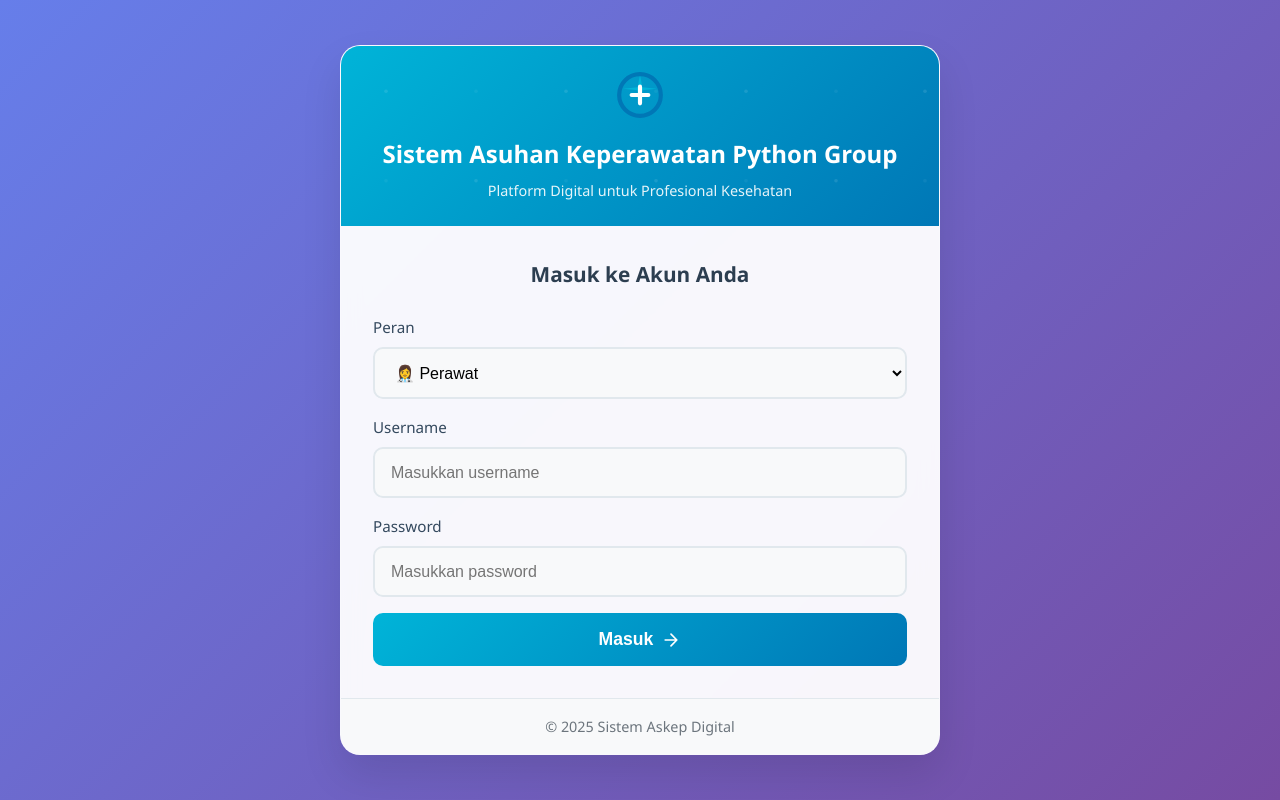
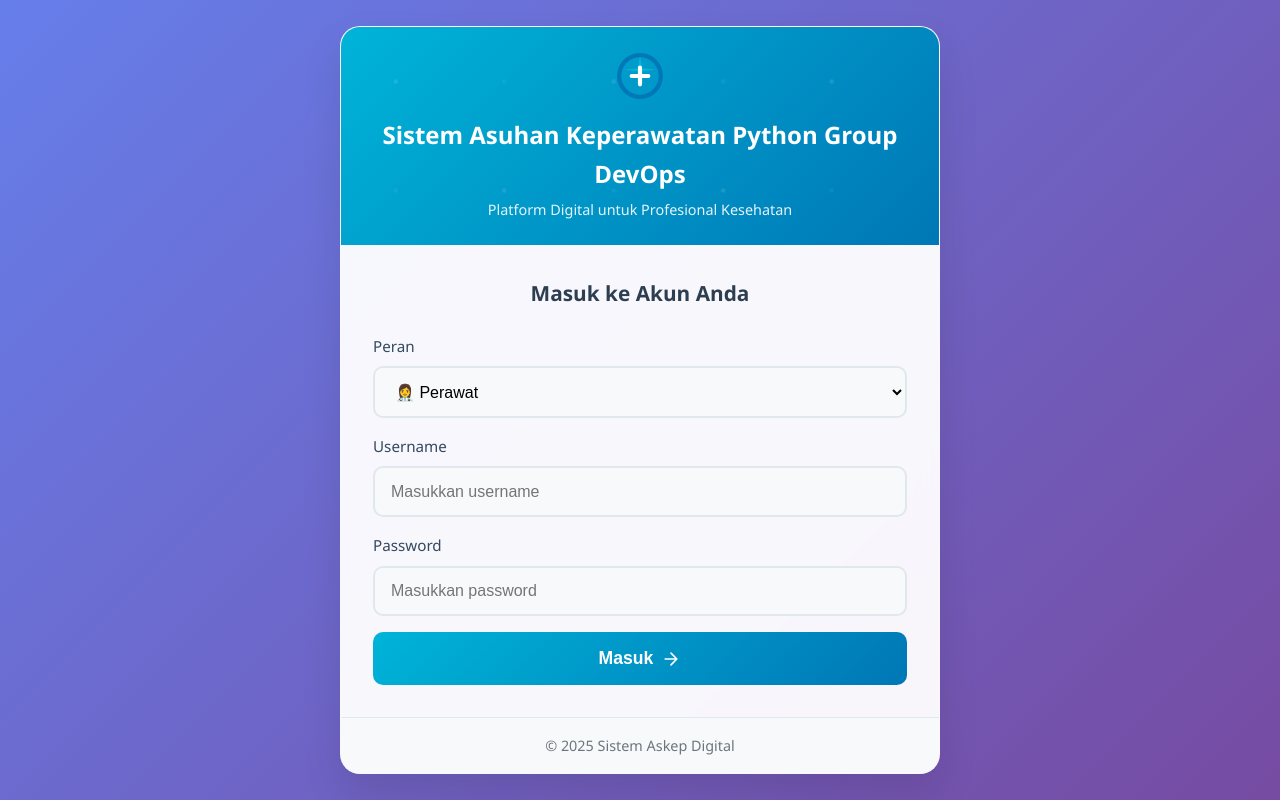
Before and after one commit to sergiopoli77/Sistem_Askep, a React (Create React App) app in the folder frontend/: page / in a window 1280 px wide. Built offline with nearby package versions, Linux system fonts and the light colour scheme.

Commit message:
tes ci/cd 4

```diff
--- a/frontend/src/pages/login.js
+++ b/frontend/src/pages/login.js
@@ -28,7 +28,7 @@ const Login = ({ onLogin }) => {
               <path d="M12 8V16M8 12H16" stroke="white" strokeWidth="2" strokeLinecap="round"/>
             </svg>
           </div>
-          <h1>Sistem Asuhan Keperawatan Python Group</h1>
+          <h1>Sistem Asuhan Keperawatan Python Group DevOps</h1>
           <p>Platform Digital untuk Profesional Kesehatan</p>
         </div>
 
```
